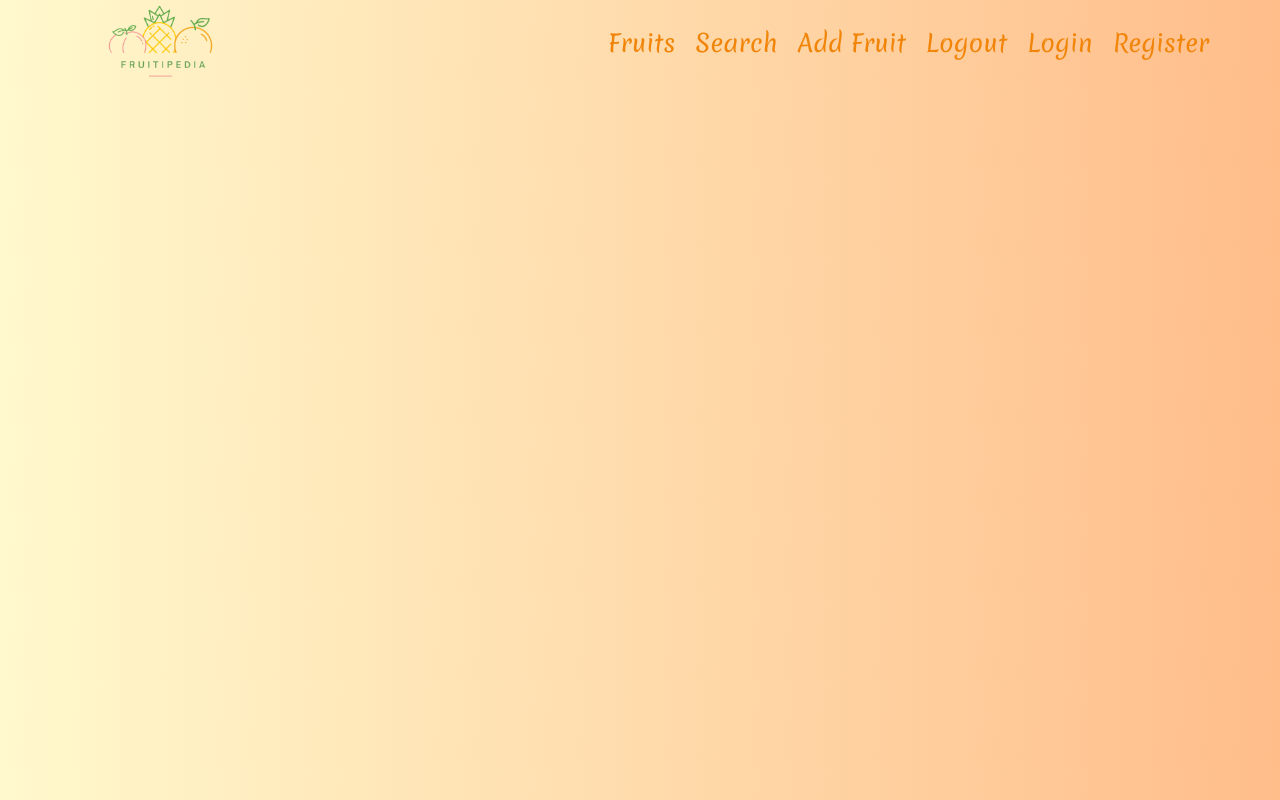
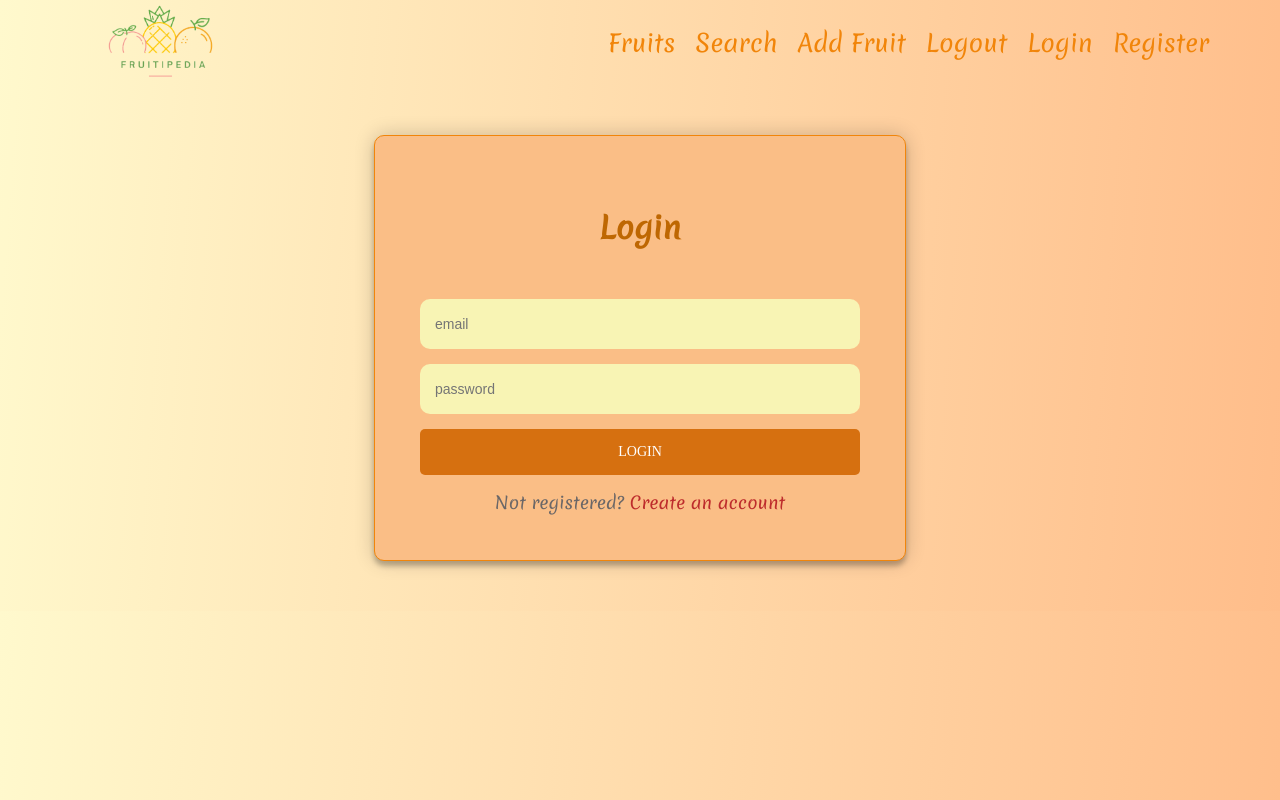
Before and after one commit to Mo11ov/Fruitipedia, a React (Create React App) app: page /login in a window 1280 px wide. Built offline with nearby package versions, Linux system fonts and the light colour scheme.

Commit message:
Added LoginPage component, UserContext, useLocalStorage
useLocalStorage is a custom hook for abstract usage of localStorage

```diff
--- a/src/App.js
+++ b/src/App.js
@@ -1,13 +1,25 @@
 import { Routes, Route } from 'react-router-dom';
+
+import { UserContext } from './contexts/UserContext';
+import { useLocalStorage } from './hooks/useLocalStorage';
 
 import NavBar from './components/NavBar';
 import HomePage from './components/HomePage';
 import FruitsPage from './components/fruits/FruitsPage';
 import FruitDetails from './components/fruits/FruitDetails';
+import LoginPage from './components/LoginPage';
 
 
 function App() {
+
+    const [user, setUser] = useLocalStorage('userData', {});
+
+    const userLogin = (authData) => {
+        setUser(authData);
+    };
+
     return (
+        <UserContext.Provider value={{ user, userLogin }}>
             <div >
                 <NavBar />
                 <main>
@@ -15,9 +27,11 @@ function App() {
                         <Route path='/' element={<HomePage />} />
                         <Route path='/fruits' element={<FruitsPage />} />
                         <Route path='fruits/:id' element={<FruitDetails />} />
+                        <Route path='/login' element={<LoginPage />} />
                     </Routes>
                 </main>
             </div>
+        </UserContext.Provider>
     );
 }
 
--- /dev/null
+++ b/src/components/LoginPage.js
@@ -0,0 +1,42 @@
+import { useContext } from 'react';
+
+import { UserContext } from '../contexts/UserContext';
+import { login } from '../services/authService';
+
+function LoginPage() {
+    const { userLogin } = useContext(UserContext);
+
+    function onSubmit(e) {
+        e.preventDefault();
+
+        const { email, password } = Object.fromEntries(new FormData(e.target));
+
+        login(email, password)
+            .then(userData => {
+                userLogin(userData);
+            });
+    };
+
+    return (
+        <section id="login">
+            <div className="form">
+                <h2>Login</h2>
+                <form className="login-form" onSubmit={onSubmit}>
+                    <input type="text" name="email" id="email" placeholder="email" />
+                    <input
+                        type="password"
+                        name="password"
+                        id="password"
+                        placeholder="password"
+                    />
+                    <button type="submit">login</button>
+                    <p className="message">
+                        Not registered? <a href="#">Create an account</a>
+                    </p>
+                </form>
+            </div>
+        </section>
+    );
+};
+
+export default LoginPage;
--- a/src/components/NavBar.js
+++ b/src/components/NavBar.js
@@ -18,7 +18,7 @@ function NavBar() {
                 </div>
 
                 <div className="guest">
-                    <a href="#">Login</a>
+                    <Link to="/login">Login</Link>
                     <a href="#">Register</a>
                 </div>
             </nav>
--- a/src/components/fruits/FruitDetails.js
+++ b/src/components/fruits/FruitDetails.js
@@ -1,28 +1,33 @@
+import { useEffect, useState } from 'react';
+import { useParams } from 'react-router-dom';
+
+import { getById } from '../../services/dataService';
+
 function FruitDetails() {
+
+    const { id } = useParams();
+    const [fruit, setFruit] = useState({});
+
+    useEffect(() => {
+        getById(id)
+            .then(result => {
+                setFruit(result);
+            });
+    },[id]);
+
     return (
         <section id="details">
             <div id="details-wrapper">
-                <img id="details-img" src="./images/fruit 1.png" alt="example1" />
-                <p id="details-title">Pineapple</p>
+                <img id="details-img" src={fruit.imageUrl} alt="example1" />
+                <p id="details-title">{fruit.name}</p>
                 <div id="info-wrapper">
                     <div id="details-description">
                         <p>
-                            The pineapple is a tropical plant with an edible fruit. It is the most
-                            economically significant plant in the family Bromeliaceae.The
-                            pineapple is indigenous to South America. Pineapples grow as a small
-                            shrub, the individual flowers of the unpollinated plant fuse to form a
-                            multiple fruit. The plant is normally propagated from the offset
-                            produced at the top of the fruit,or from a side shoot, and typically
-                            matures within a year.
+                            {fruit.description}
                         </p>
                         <p id="nutrition">Nutrition</p>
                         <p id="details-nutrition">
-                            Raw pineapple pulp is 86% water, 13% carbohydrates, 0.5% protein, and
-                            contains negligible fat (table). In a 100-gram reference amount, raw
-                            pineapple supplies 209 kilojoules (50 kilocalories) of food energy,
-                            and is a rich source of manganese (44% Daily Value, DV) and vitamin C
-                            (58% DV), but otherwise contains no micronutrients in significant
-                            amounts.
+                            {fruit.nutrition}
                         </p>
                     </div>
                     {/*Edit and Delete are only for creator*/}
--- /dev/null
+++ b/src/contexts/UserContext.js
@@ -0,0 +1,3 @@
+import { createContext } from 'react';
+
+export const UserContext = createContext();
--- /dev/null
+++ b/src/hooks/useLocalStorage.js
@@ -0,0 +1,21 @@
+import { useState } from 'react';
+
+export function useLocalStorage(key, defaultValue) {
+    // on first use of useLocalStorage this func will evaluate default value
+    const [value, setValue] = useState(() => {
+        const localStorageData = localStorage.getItem(key);
+
+        return localStorageData ? JSON.parse(localStorageData) : defaultValue;
+    });
+
+    const setLocalStorageValue = (newValue) => {
+        localStorage.setItem(key, JSON.stringify(newValue));
+
+        setValue(newValue);
+    };
+
+    return [
+        value,
+        setLocalStorageValue
+    ];
+};
--- /dev/null
+++ b/src/services/authService.js
@@ -0,0 +1,19 @@
+import { post, get } from '../api/api';
+
+const endpoints = {
+    login: '/users/login',
+    register: '/users/register',
+    logout: '/users/logout',
+};
+
+export async function login(email, password) {
+    return await post(endpoints.login, { email, password });
+};
+
+export async function register(email, password) {
+    return await post(endpoints.register, { email, password });
+};
+
+export function logout() {
+    get(endpoints.logout);
+};
```
Lines whose indentation alone changed are shown as unchanged.
